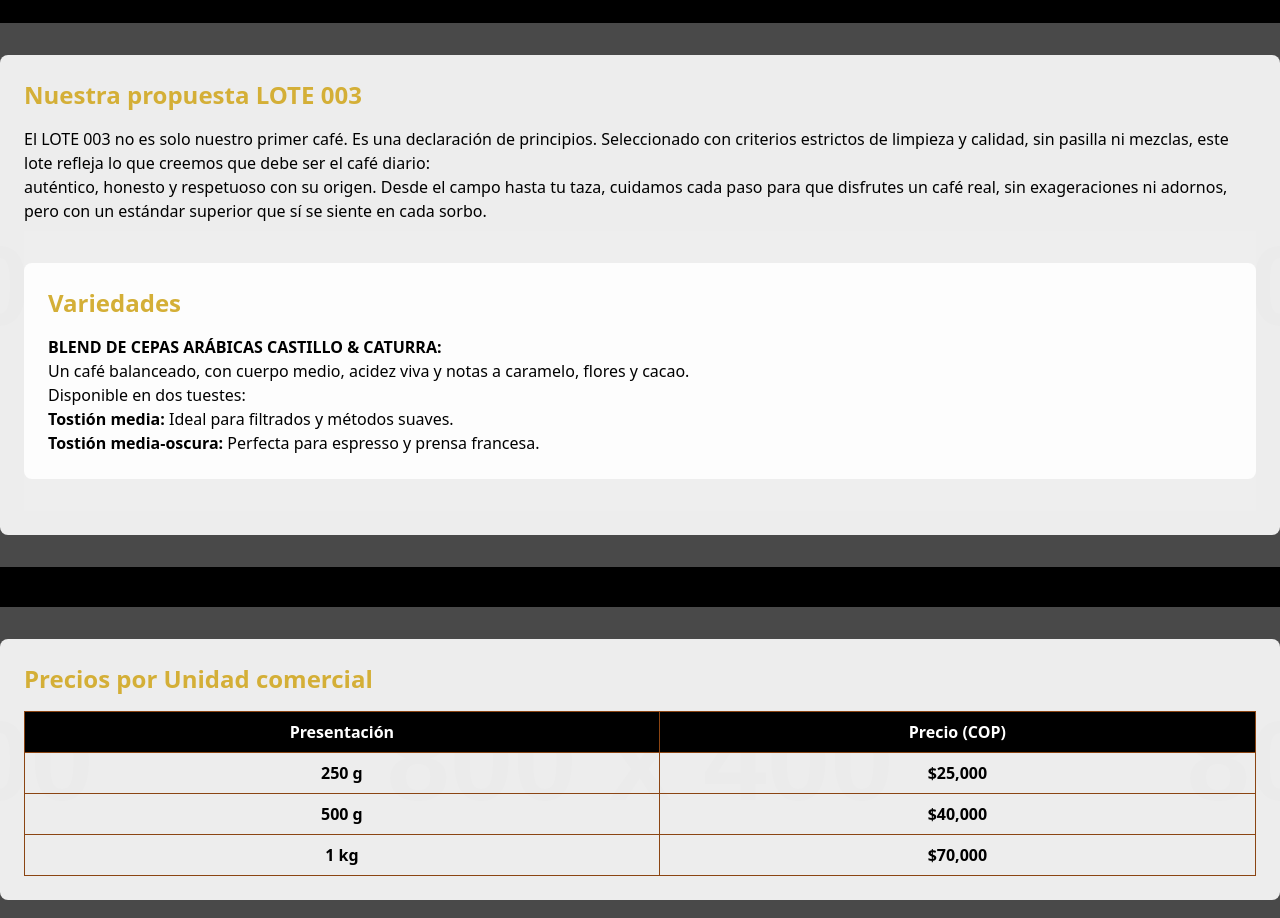
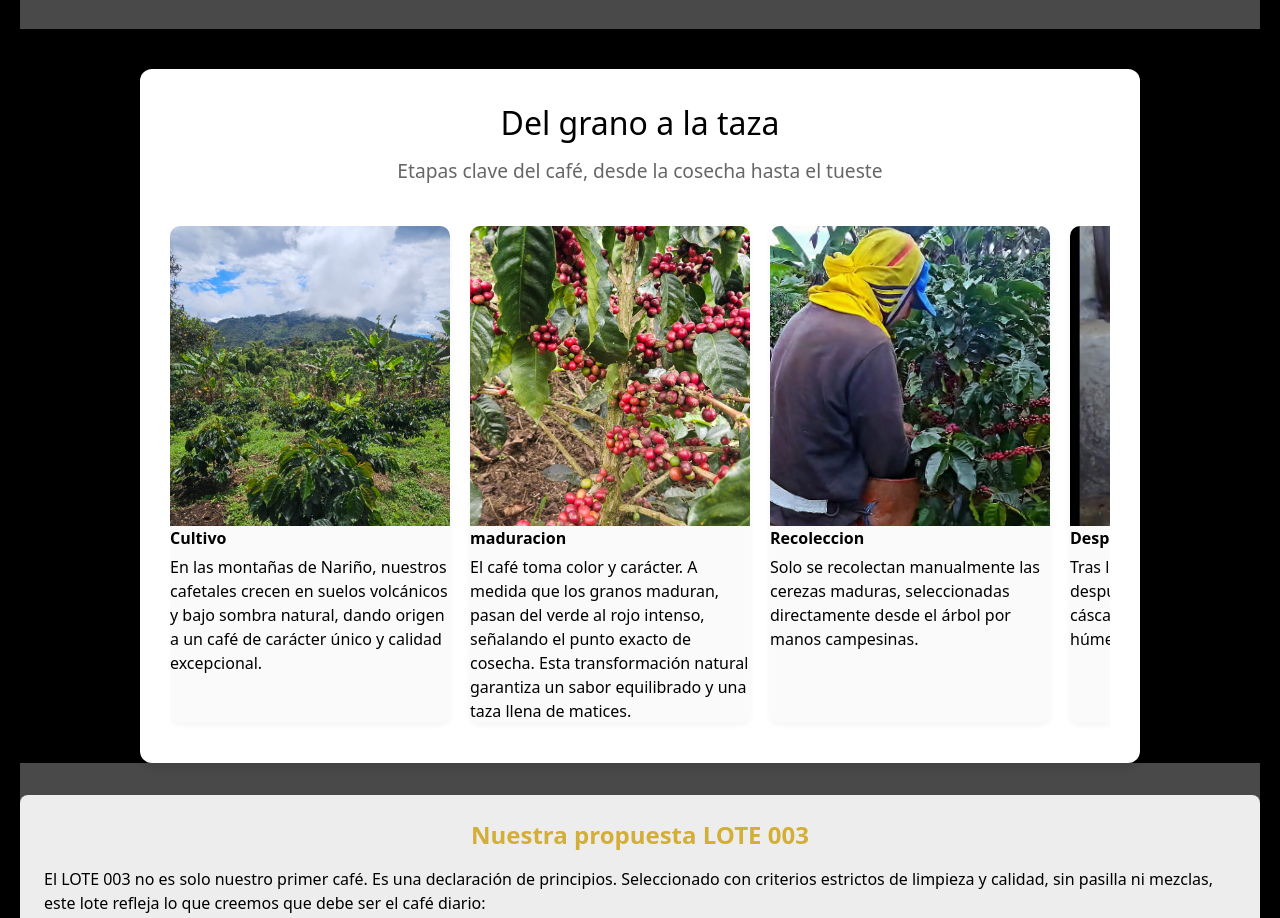
Before and after one commit to yugo1005/CAFE_DE_MI_ABUELA_PREMIUM, a plain HTML site: page index.html in a window 1280 px wide. Shown: the part 1242-2160 px from the top of the page. Drawn offline with nearby package versions, Linux system fonts and the light colour scheme; placeholder pictures from the web are drawn by us.

Commit message:
Update index.html

```diff
--- a/index.html
+++ b/index.html
@@ -88,7 +88,162 @@ Porque el buen café no debería ser un lujo, sino una costumbre para todo Colom
         </div>
       </div>
     </section>
+<html lang="es">
+<head>
+  <meta charset="UTF-8" />
+  <meta name="viewport" content="width=device-width, initial-scale=1.0"/>
+  <title>Etapas del Café</title>
+  <style>
+    body {
+      font-family: Arial, sans-serif;
+      background: #f5f5f5;
+      padding: 20px;
+    }
 
+    .contenedor {
+      background: white;
+      padding: 30px;
+      border-radius: 12px;
+      max-width: 1000px;
+      margin: auto;
+      box-shadow: 0 4px 10px rgba(0,0,0,0.1);
+      color: #000 ;
+    }
+
+    h1 {
+      text-align: center;
+      font-size: 2em;
+      margin-bottom: 10px;
+    }
+
+    h2 {
+      text-align: center;
+      color: #666;
+      font-size: 1.2em;
+      margin-bottom: 40px;
+    }
+
+    .galeria {
+      display: flex;
+      overflow-x: auto;
+      gap: 20px;
+      scroll-snap-type: x mandatory;
+      padding-bottom: 10px;
+    }
+
+    figure {
+      flex: 0 0 auto;
+      width: 280px;
+      background: #fafafa;
+      border-radius: 10px;
+      overflow: hidden;
+      scroll-snap-align: start;
+      box-shadow: 0 2px 6px rgba(0,0,0,0.05);
+    }
+
+ figure img {
+  width: 100%;
+  height: 300px;
+  object-fit: cover;
+  display: block;
+}
+
+
+    figcaption {
+      padding: 15px;
+      font-size: 0.95em;
+      color: #333;
+    }
+
+    .titulo-etapa {
+      font-weight: bold;
+      margin-bottom: 5px;
+      font-size: 1em;
+    }
+
+    /* Scrollbar visual mejorado para navegadores compatibles */
+    .galeria::-webkit-scrollbar {
+      height: 8px;
+    }
+    .galeria::-webkit-scrollbar-thumb {
+      background: #ccc;
+      border-radius: 4px;
+    }
+  </style>
+</head>
+<body>
+  <section class="contenedor">
+    <h1>Del grano a la taza</h1>
+    <h2>Etapas clave del café, desde la cosecha hasta el tueste</h2>
+
+    <div class="galeria">
+
+          <figure>
+        <img src=https://github.com/yugo1005/CAFE_DE_MI_ABUELA_PREMIUM/blob/main/cultivo.jpg?raw=true
+        <figcaption>
+          <div class="titulo-etapa">Cultivo</div>
+          En las montañas de Nariño, nuestros cafetales crecen en suelos volcánicos y bajo sombra natural, dando origen a un café de carácter único y calidad excepcional.
+        </figcaption>
+      </figure>
+
+       <figure>
+        <img src=https://github.com/yugo1005/CAFE_DE_MI_ABUELA_PREMIUM/blob/main/maduracion.jpg?raw=true
+        <figcaption>
+          <div class="titulo-etapa">maduracion</div>
+          El café toma color y carácter.
+A medida que los granos maduran, pasan del verde al rojo intenso, señalando el punto exacto de cosecha. Esta transformación natural garantiza un sabor equilibrado y una taza llena de matices.
+        </figcaption>
+      </figure>
+
+      <figure>
+        <img src=https://github.com/yugo1005/CAFE_DE_MI_ABUELA_PREMIUM/blob/main/recoleccion.jpeg?raw=true
+        <figcaption>
+          <div class="titulo-etapa">Recoleccion</div>
+          Solo se recolectan manualmente las cerezas maduras, seleccionadas directamente desde el árbol por manos campesinas.
+        </figcaption>
+      </figure>
+
+      <figure>
+        <img src=https://github.com/yugo1005/CAFE_DE_MI_ABUELA_PREMIUM/blob/main/despulpado.png?raw=true
+        <figcaption>
+          <div class="titulo-etapa">Despulpado</div>
+          Tras la cosecha, el fruto pasa por un despulpado y lavado para separar la cáscara del grano en estado húmedo.
+        </figcaption>
+      </figure>
+
+      <figure>
+        <img src=https://github.com/yugo1005/CAFE_DE_MI_ABUELA_PREMIUM/blob/main/WhatsApp%20Image%202025-07-25%20at%209.33.17%20PM.jpeg?raw=true
+        <figcaption>
+          <div class="titulo-etapa">Secado</div>
+          El grano húmedo se seca al sol hasta alcanzar el punto ideal de humedad, conservando su cubierta de pergamino.
+        </figcaption>
+      </figure>
+
+      <figure>
+        <img src=https://github.com/yugo1005/CAFE_DE_MI_ABUELA_PREMIUM/blob/main/pergamino.jpg?raw=true
+        <figcaption>
+          <div class="titulo-etapa">Grano pergamino limpio </div>
+          Así luce el grano una vez seco, aún protegido por su capa de pergamino antes de pasar a la trilla.
+        </figcaption>
+      </figure>
+
+      <figure>
+        <img src=https://github.com/yugo1005/CAFE_DE_MI_ABUELA_PREMIUM/blob/main/verde.jpg?raw=true
+        <figcaption>
+          <div class="titulo-etapa">Grano verde</div>
+          El café es trillado para retirar la última cáscara. Aquí ya está listo para ser clasificado y exportado.
+        </figcaption>
+      </figure>
+
+      <figure>
+        <img src=https://github.com/yugo1005/CAFE_DE_MI_ABUELA_PREMIUM/blob/main/grabo%20tostado.jpeg?raw=true
+        <figcaption>
+          <div class="titulo-etapa">Grano Tostado</div>
+          En esta etapa se revela todo su aroma y sabor. Según el perfil buscado, se aplica un tueste suave, medio o intenso.
+        </figcaption>
+      </figure>
+    </div>
+  </section>
     <section class="section-container mb-10 relative">
       <div class="coffee-bg"></div>
       <div class="content-box">
```
